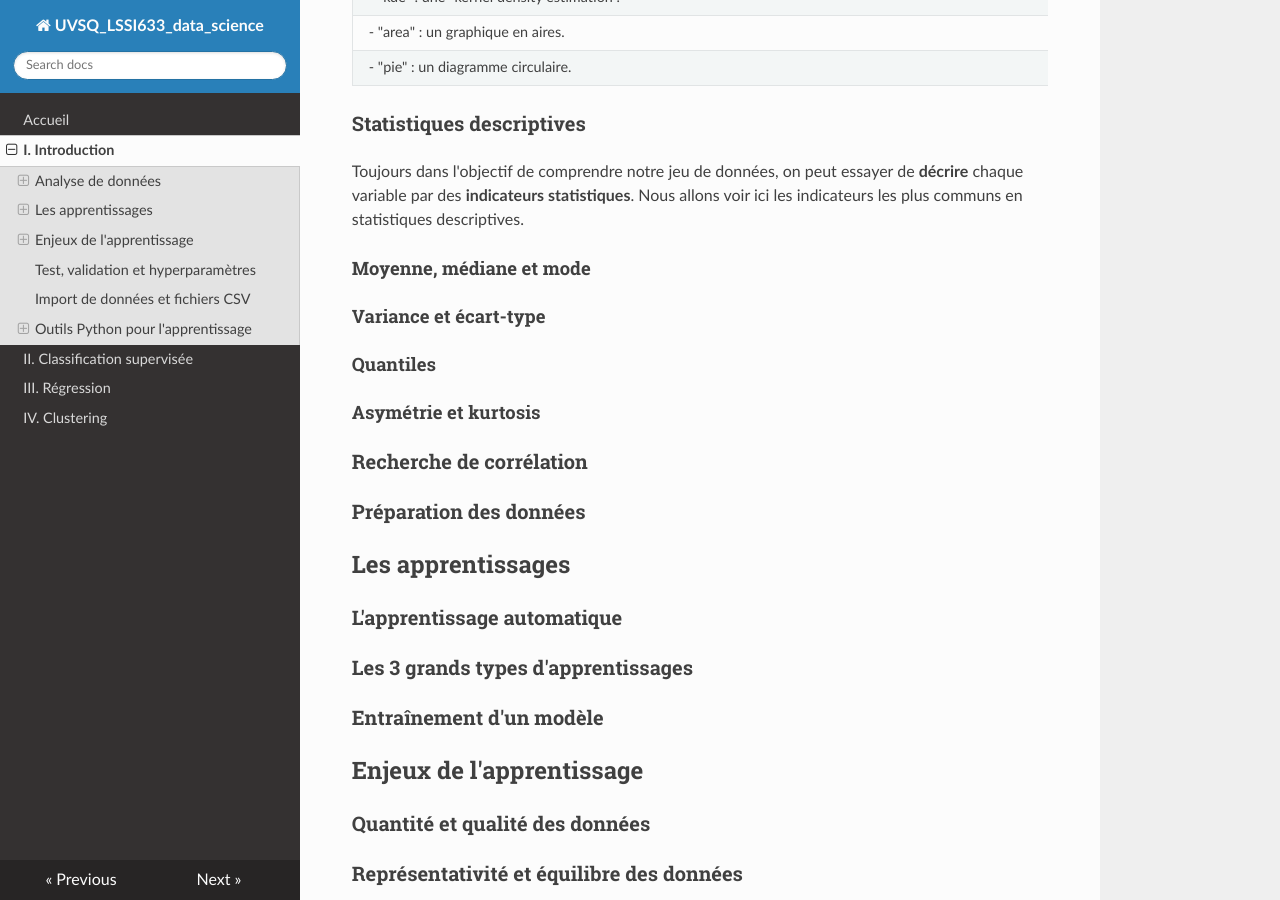
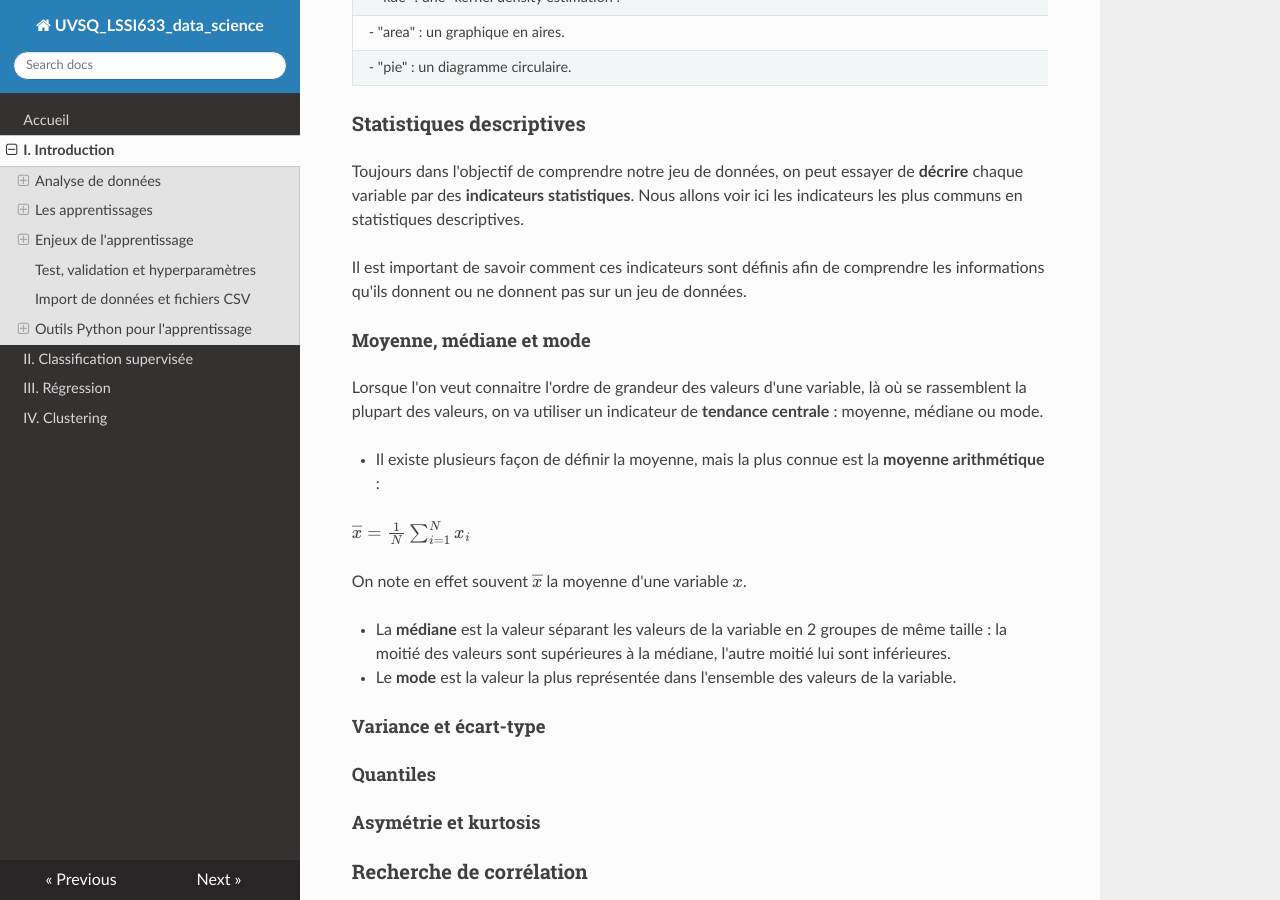
Before and after one commit to NicOudart/UVSQ_LSSI633_data_science, an MkDocs documentation site: the page built from docs/Chap1_Introduction.md, in a window 1280 px wide and 900 px high, scrolled down 5068 px. Built offline with MkDocs 1.6.1, drawn with Linux system fonts in a browser that asks for light colours; nearby versions of some CDN libraries.

Commit message:
-Progress on Chapter 1.

```diff
--- a/docs/Chap1_Introduction.md
+++ b/docs/Chap1_Introduction.md
@@ -171,9 +171,21 @@ Nous allons voir les types de **représentations graphiques** les plus classique
 Toujours dans l'objectif de comprendre notre jeu de données, on peut essayer de **décrire** chaque variable par des **indicateurs statistiques**.
 Nous allons voir ici les indicateurs les plus communs en statistiques descriptives.
 
+Il est important de savoir comment ces indicateurs sont définis afin de comprendre les informations qu'ils donnent ou ne donnent pas sur un jeu de données.
+
 #### Moyenne, médiane et mode
 
+Lorsque l'on veut connaitre l'ordre de grandeur des valeurs d'une variable, là où se rassemblent la plupart des valeurs, on va utiliser un indicateur de **tendance centrale** : moyenne, médiane ou mode.
 
+* Il existe plusieurs façon de définir la moyenne, mais la plus connue est la **moyenne arithmétique** :
+
+$\overline{x} = \frac{1}{N} \sum_{i=1}^{N} x_i$
+
+On note en effet souvent $\overline{x}$ la moyenne d'une variable $x$.
+
+* La **médiane** est la valeur séparant les valeurs de la variable en 2 groupes de même taille : la moitié des valeurs sont supérieures à la médiane, l'autre moitié lui sont inférieures.
+
+* Le **mode** est la valeur la plus représentée dans l'ensemble des valeurs de la variable.
 
 #### Variance et écart-type
 
```
